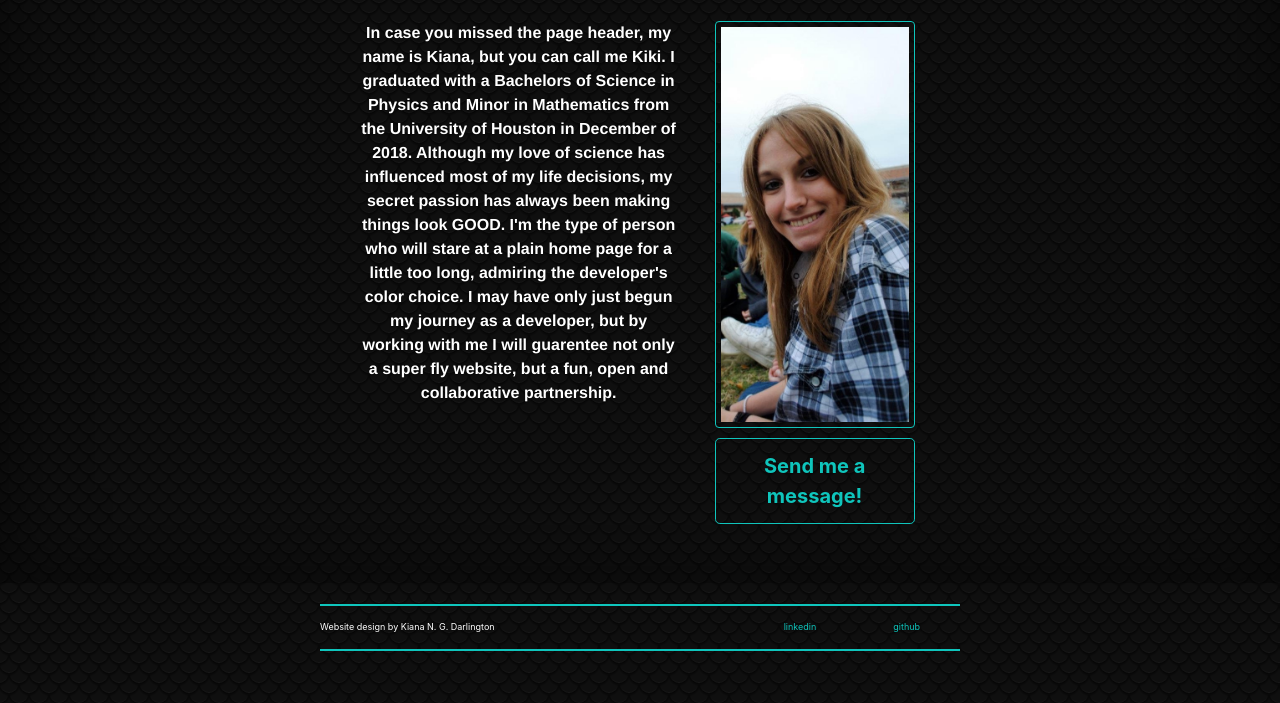
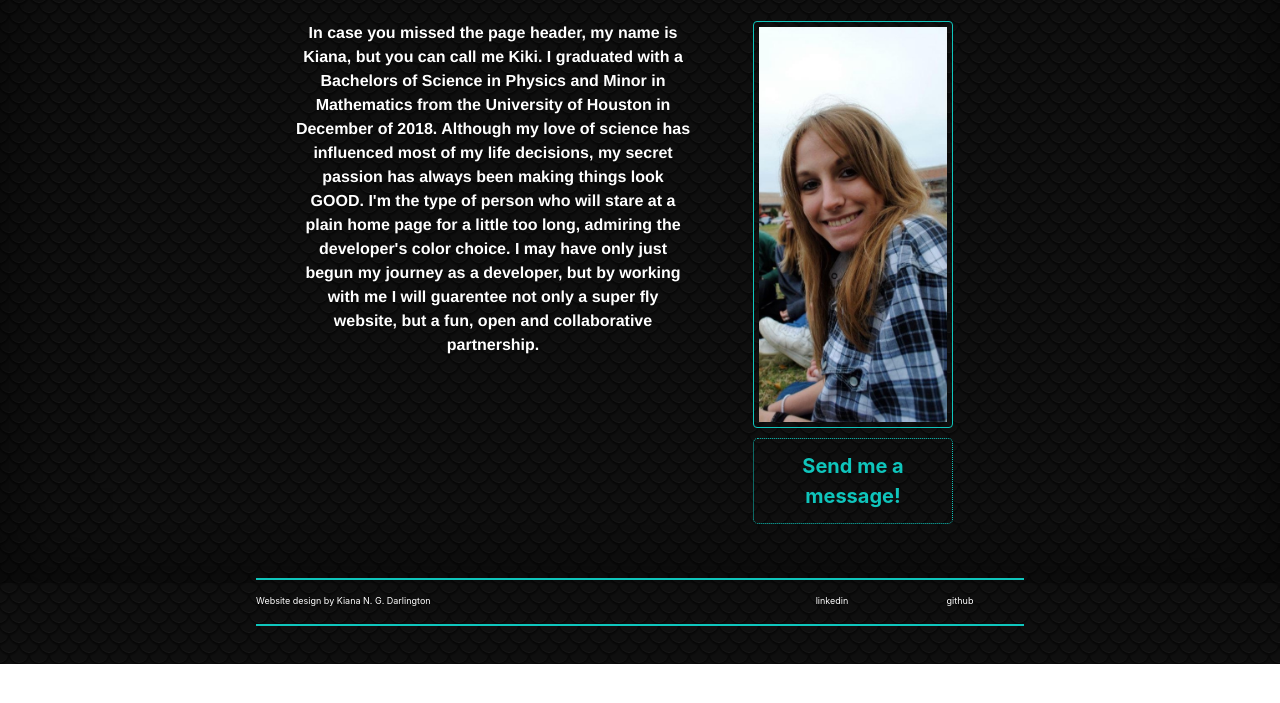
Before and after one commit to Kiananaik/Bootstrap-Homework-Responsive-Portfolio, a plain HTML site: page index.html in a window 1280 px wide. Shown: the part 217-920 px from the top of the page. After the commit the page ends 881 px from the top, so only its background shows below. Drawn offline with nearby package versions, Linux system fonts and the light colour scheme.

Commit message:
I can't even remember what I changed after making so many small commits, but I like giving updates, so here!

```diff
--- a/assets/css/style.css
+++ b/assets/css/style.css
@@ -1,15 +1,13 @@
 a,
-a:focus {
+a:focus,
+a:active {
   /* color: rgb(17, 163, 127); ------ original bluish green ----- */
-  color: rgb(15, 197, 188);
+  color: rgb(255, 255, 255);
   text-decoration: none;
 }
 a:hover {
   color: rgb(209, 64, 7);
   text-decoration: none;
-}
-a:active {
-  color: rgb(255, 255, 255);
 }
 .navbox .navlink {
   text-decoration: none;
@@ -38,7 +36,7 @@ a:active {
   color: rgb(15, 197, 188);
   text-shadow: none; /* Prevent inheritance from `body` */
   background-color: rgba(0, 0, 0, 0);
-  border: 1px solid rgb(15, 197, 188);
+  border: 1px dotted rgb(15, 197, 188);
   align-content: center;
   padding: 1px;
   width: 200px;
@@ -47,7 +45,7 @@ a:active {
   color: rgb(209, 64, 7);
   background-color: rgba(0, 0, 0, 0);
   text-shadow: none; /* Prevent inheritance from `body` */
-  border: .05rem solid rgb(209, 64, 7);
+  border: 1px solid rgb(209, 64, 7);
   align-content: center;
   padding: 1px;
   width: 200px;
@@ -65,12 +63,12 @@ body {
 body {
   display: -ms-flexbox;
   display: flex;
-  color: #fff;
+  color: rgb(255, 255, 255);
   text-shadow: 0 .05rem .1rem rgba(0, 0, 0, .5);
   box-shadow: inset 0 0 5rem rgba(0, 0, 0, .5);
 }
 .cover-container {
-  max-width: 42em;
+  max-width: 50em;
 }
 
  /* Header ----------------------------------------------------------*/
@@ -84,7 +82,6 @@ body {
   display: flex;
   flex-direction: column;
   justify-content: space-around;
-  margin-bottom: 0;
   color: rgb(255, 255, 255);
   padding-top: 50px;
   padding-bottom: 10px;
@@ -107,6 +104,8 @@ body {
   margin-top: 20px;
 }
 
+/* ------- Media Queries ----------*/
+
 @media (min-width: 48em) {
   .masthead-brand {
     float: left;
@@ -115,7 +114,6 @@ body {
     float: right;
   }
 }
-
 .cover {
   padding: 0 1.5rem;
 }
@@ -130,8 +128,8 @@ body {
   display: -ms-flexbox;
   display: flex;
   justify-content: space-between;
-  margin-top: 10%;
-  margin-bottom: 10%;
+  margin-top: 5%;
+  margin-bottom: 5%;
   padding: 0;
   border-top: solid 2px rgb(15, 197, 188);
   border-bottom: solid 2px rgb(15, 197, 188);
@@ -204,7 +202,7 @@ img {
   flex-direction: column;
   justify-content: center;
   text-align: center;
-  margin-top: 7%;
+  margin-top: 5%;
 }
 
 /* MAINBOX FOR PORTFOLIO HTML ----- USING BOOTSTRAP ROWS AND COLUMNS HERE ----- */
```
Also changed, not shown: contact.html (+2 -2 lines), index.html (+0 -1 lines).
